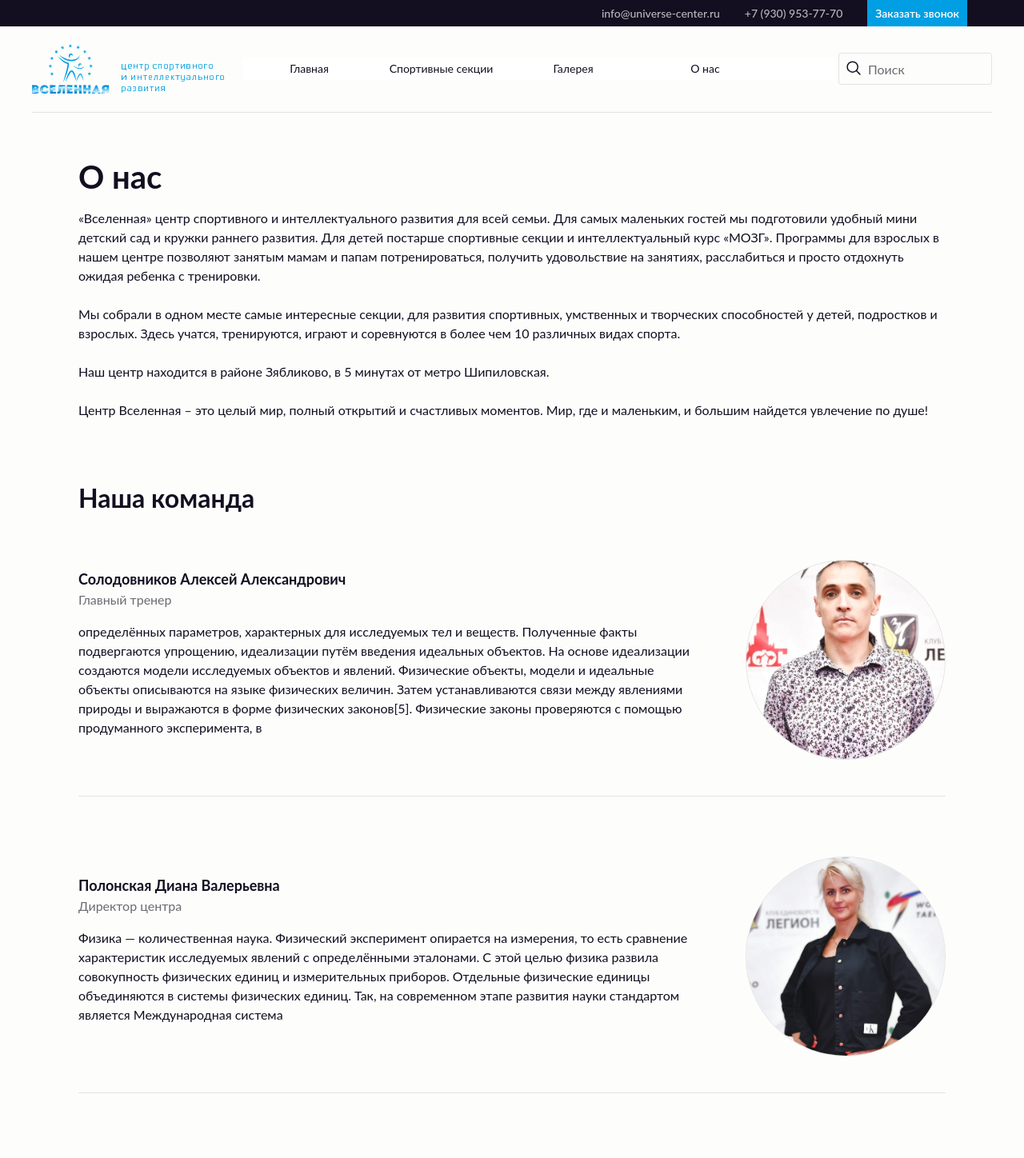
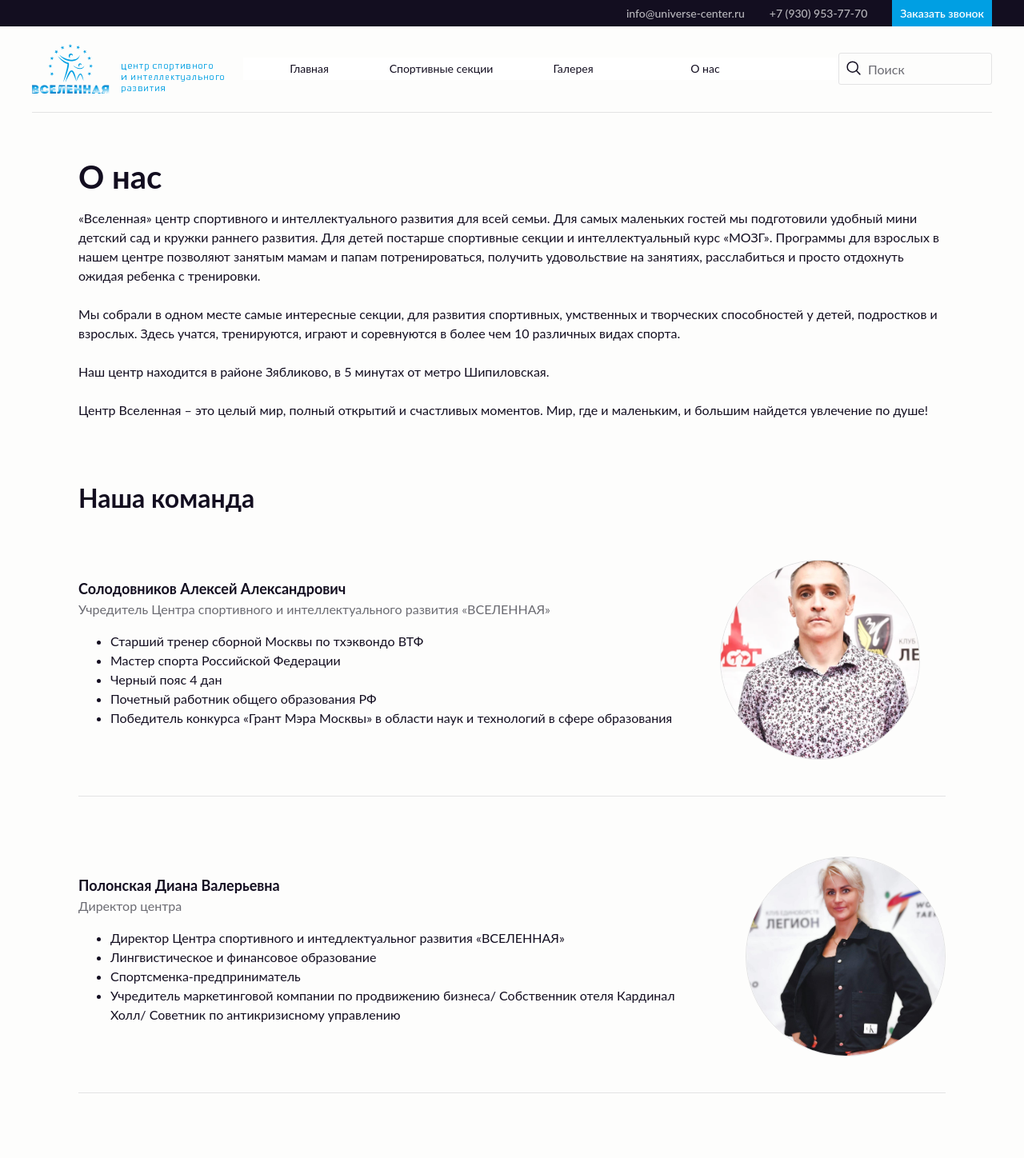
Before and after one commit to CaptainKryuk/universe-center, a Django app: page /about in a window 1280 px wide. Shown: the top 1448 px of the page at 80% size. Run offline with Django 3.2, Linux system fonts and the light colour scheme; data that the repository does not hold is empty; some libraries are stand-ins or nearby versions; some web fonts are replaced.

Commit message:
change text

```diff
--- a/base/views.py
+++ b/base/views.py
@@ -45,7 +45,7 @@ def sport_section(request, slug):
         if form.is_valid():
             for field in form:
                 html_text = '<br/>'.join(["{} - {}".format(field.label, field.data)])
-                send_email(html_text)
+            send_email(html_text)
             messages.add_message(request, messages.SUCCESS, 'Ваша вопрос успешно отправлен')
             return redirect(request.path)
         messages.add_message(request, messages.ERROR, 'Ошибка при заполнении формы, убедитесь в правильности её заполнения')
--- a/universe/static/js/app.js
+++ b/universe/static/js/app.js
@@ -6,7 +6,7 @@ document.addEventListener("DOMContentLoaded", function() {
 	const buttonMenu = header.querySelector(`.toggle button`);
 	const searchForm = header.querySelector(`.search`);
 	const menu = header.querySelector(`.menu--primary`);
-	const menuDropdown = header.querySelectorAll(`.menu__item--dropdown`);
+	const menuDropdown = header.querySelectorAll(`.menu__item--phone-dropdown`);
 
 	const headerSearch = headerBottom.querySelector(`.search--main`);
 	const headerSearchLabel = headerSearch.querySelector(`.label`);
@@ -47,14 +47,11 @@ document.addEventListener("DOMContentLoaded", function() {
 	// });
 
 	// notification
-	console.log('its work', document.querySelector('my_toast'))
 	document.querySelector('.my_toast').addEventListener('click', () => {
-		console.log('toast click')
 		document.querySelector('.my_toast').className = 'my_toast hide_toast'
 	})
 
 	setTimeout(() => {
-		console.log('toast timeout')
 		toast = document.querySelector('.my_toast')
 		toast.className = 'my_toast hide_toast'
 	}, 3000)
--- a/universe/templates/about.html
+++ b/universe/templates/about.html
@@ -25,8 +25,15 @@
         <div class="coach">
             <div class="text">
                 <p class="text__name">Солодовников Алексей Александрович</p>
-                <p class="text__rank">Главный тренер</p>
-                <p class="text__desc">определённых параметров, характерных для исследуемых тел и веществ. Полученные факты подвергаются упрощению, идеализации путём введения идеальных объектов. На основе идеализации создаются модели исследуемых объектов и явлений. Физические объекты, модели и идеальные объекты описываются на языке физических величин. Затем устанавливаются связи между явлениями природы и выражаются в форме физических законов[5]. Физические законы проверяются с помощью продуманного эксперимента, в </p>
+                <p class="text__rank">Учредитель Центра спортивного и интеллектуального развития «ВСЕЛЕННАЯ»</p>
+                <p class="text__desc">
+                    <ul>
+                        <li>Старший тренер сборной Москвы по тхэквондо ВТФ</li>
+                        <li>Мастер спорта Российской Федерации</li>
+                        <li>Черный пояс 4 дан</li>
+                        <li>Почетный работник общего образования РФ</li>
+                        <li>Победитель конкурса «Грант Мэра Москвы» в области наук и технологий в сфере образования</li>
+                    </ul>
             </div>
             <div class="coach__img">
                 <img src="/static/images/coaches/sanych.jpg">
@@ -37,7 +44,14 @@
             <div class="text">
                 <p class="text__name">Полонская Диана Валерьевна</p>
                 <p class="text__rank">Директор центра</p>
-                <p class="text__desc">Физика — количественная наука. Физический эксперимент опирается на измерения, то есть сравнение характеристик исследуемых явлений с определёнными эталонами. С этой целью физика развила совокупность физических единиц и измерительных приборов. Отдельные физические единицы объединяются в системы физических единиц. Так, на современном этапе развития науки стандартом является Международная система </p>
+                <p class="text__desc">
+                    <ul>
+                        <li>Директор Центра спортивного и интедлектуальног развития «ВСЕЛЕННАЯ»</li>
+                        <li>Лингвистическое и финансовое образование</li>
+                        <li>Спортсменка-предприниматель</li>
+                        <li>Учредитель маркетинговой компании по продвижению бизнеса/ Собственник отеля Кардинал Холл/ Советник по антикризисному управлению</li>
+                    </ul>
+                </p>
             </div>
             <div class="coach__img">
                 <img src="/static/images/coaches/diana_ava.jpg">
--- a/universe/templates/base.html
+++ b/universe/templates/base.html
@@ -20,7 +20,6 @@
 			<a href="mailto:info@b-152.ru" class="link link--email">info@universe-center.ru</a>
 			<a href="tel:+79309537770" class="link link--phone">+7 (930) 953-77-70</a>
 			<a href="#contactForm" class="button button--light button--callback">Заказать звонок</a>
-			<a href="#login" class="button button--dark button--login"></a>
 		</div>
 		<nav class="header__bottom">
 			<div class="toggle">
@@ -33,12 +32,14 @@
 			<div class="logo">
 				<a href="/"><img src="/static/images/dest/logo.svg" /></a>
 			</div>
+
 			<ul class="menu menu--primary">
 				<li class="menu__item menu__item--dropdown">
 					<a href="/" class="link">Главная</a>
 				</li>
 				<li class="menu__item menu__item--dropdown">
 					<a href="#ourSections" class="link">Спортивные секции</a>
+
 
 					<div class="wrapper">
 						<div class="menu-wrapper">
@@ -80,10 +81,8 @@
 						</div>
 					</div>
 				</li>
+			</ul>
 
-
-
-			</ul>
 			<form action="" class="search search--main">
 				<label for="#inputSearch" class="label label--search"><span>Поиск по сайту</span><input id="inputSearch" type="text" class="input input--search" placeholder="Поиск"></label>
 				<button type="submit" class="button button--submit">Найти</button>
--- a/universe/templates/index.html
+++ b/universe/templates/index.html
@@ -42,7 +42,7 @@
     <p class="text text--light">Наша цель - добиться гармонии в развитии личности.</p>
     <ul class="list">
         {% for sport in sections %}
-        <li class="list__item">
+        <li class="list__item" onclick="document.location.href = '/sport/{{ sport.slug }}'">
             <div class="list__item__title_block">
                 <img src="/media/{{ sport.img }}" alt="{{ sport.title }}" />
                 <p class="text title">{{ sport.title }}</p>
```
Also changed, not shown: universe/static/sass/style.sass (+35 -32 lines), universe/static/stylesheets/style.css (+320 -321 lines).
